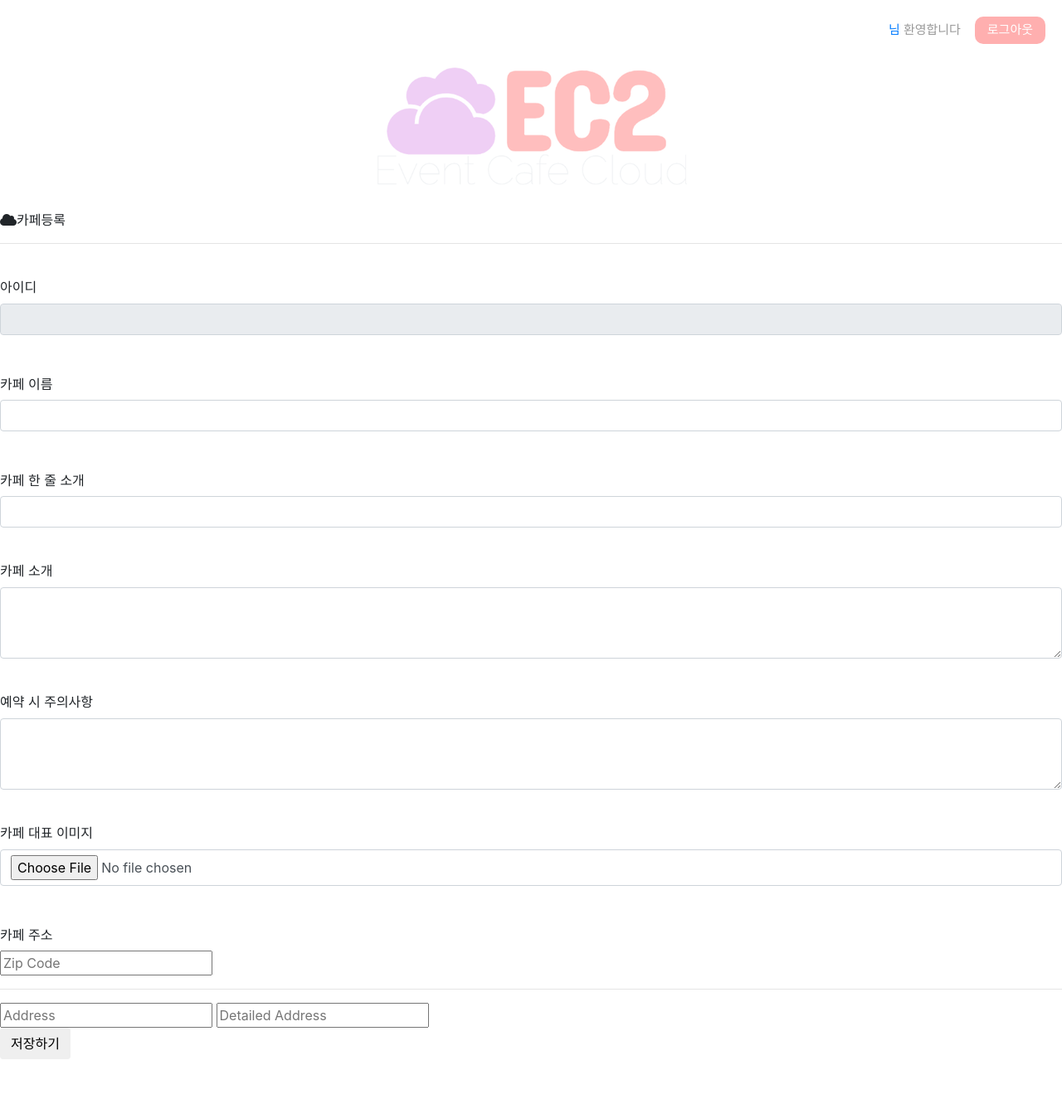
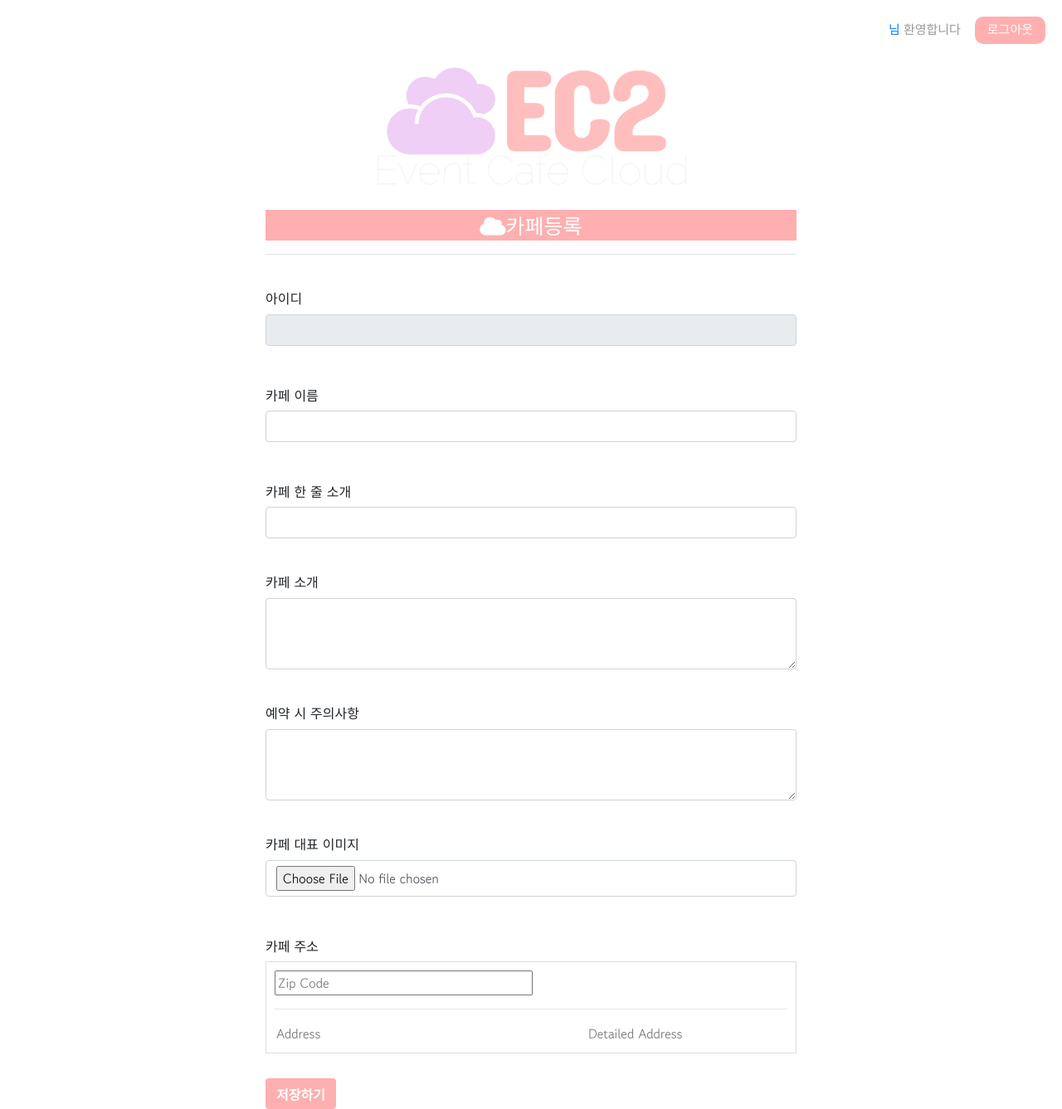
Before and after one commit to yeonjue-2/Event-Cafe-Cloud, a Flask app: template templates/cafeRegister.html in a window 1280 px wide. Shown: the whole page at 83% size. Before the commit the page ends 1277 px from the top, so only its background shows below. Run offline with Flask 2, Linux system fonts and the light colour scheme; the template is opened without the code that fills it, so the values that code supplies are empty; some libraries are stand-ins or nearby versions.

Commit message:
[fix] 토큰을 받아오는 코드 수정
fix : 토큰 클래스를 사용해서 코드 짧게 수정
build :  css, js 파일 분리

```diff
--- /dev/null
+++ b/static/css/regcafestyle.css
@@ -0,0 +1,39 @@
+.register-form {
+    width: 50%;
+    margin: auto;
+    font-family: 'Gowun Dodum', sans-serif;
+}
+
+.cafe-register-title {
+    font-size: 25px;
+    text-align: center;
+    color: white;
+    background-color: #FFAFAF;
+    width: 100%;
+    margin-botton: 20px;
+}
+
+.address_form {
+    margin-bottom: 30px;
+    border: 1px solid #dddddd;
+    padding: 10px;
+}
+
+.regBtn {
+    margin-right: auto;
+    margin-left: auto;
+    background-color: #FFAFAF;
+    border-bottom: #FFAFAF;
+    color: white;
+    font-weight: bold;
+}
+
+.address {
+    width: 60%;
+    border: #999999;
+}
+
+.address_detail {
+    width: 30%;
+    border: #999999;
+}
--- a/static/js/login_out.js
+++ b/static/js/login_out.js
@@ -27,7 +27,7 @@ function login() {
         },
         success: function (response) {
             if (response['result'] == 'success') {
-                $.cookie('usertoken', response['token'], {path: '/'});
+                $.cookie('jwt_token', response['token'], {path: '/'});
                 alert('로그인 되었습니다!')
                 window.location.replace("/")
             } else {
@@ -38,7 +38,7 @@ function login() {
 }
 
 function logout() {
-    $.removeCookie('usertoken', {path: '/'})
+    $.removeCookie('jwt_token', {path: '/'})
     alert('로그아웃!')
     window.location.href = "/"
 }
```
Also changed, not shown: controller/main_controller.py (+5 -9 lines), static/css/profilestyle.css (added, +70 -0 lines), templates/userProfile.html (+14 -83 lines).
